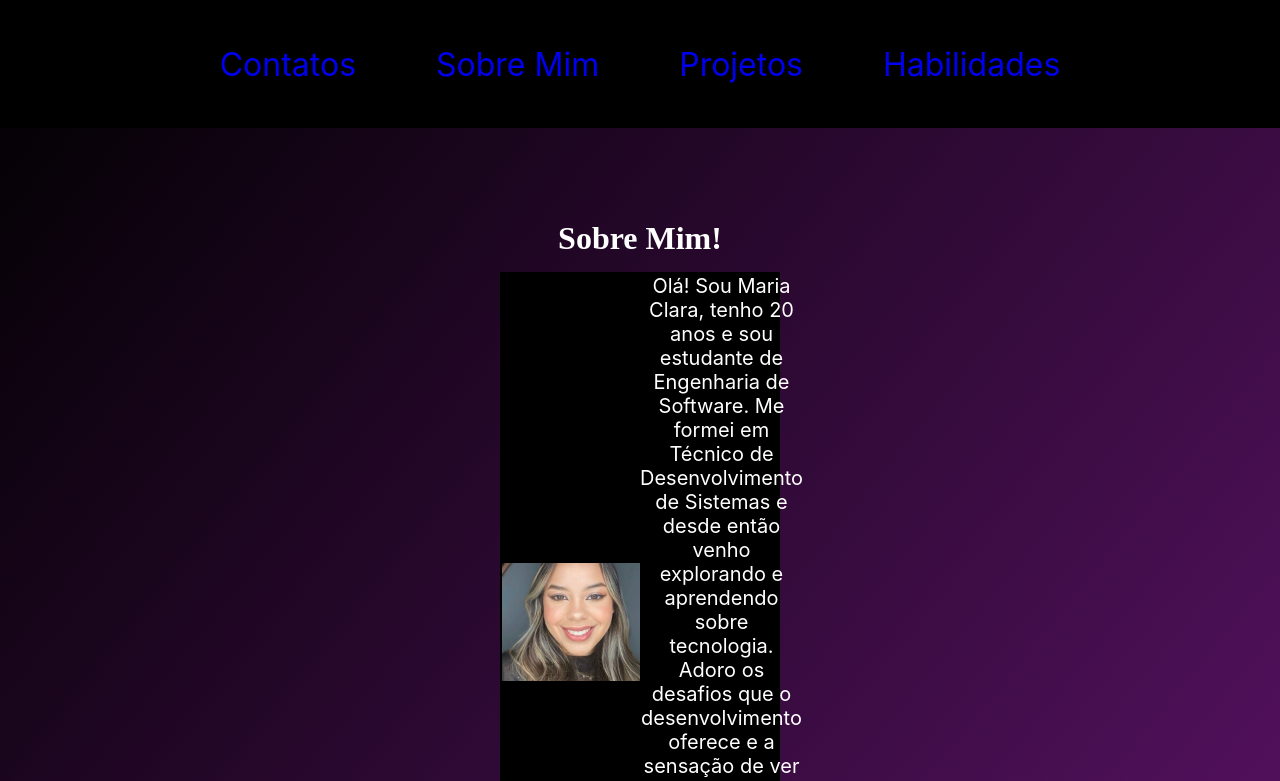
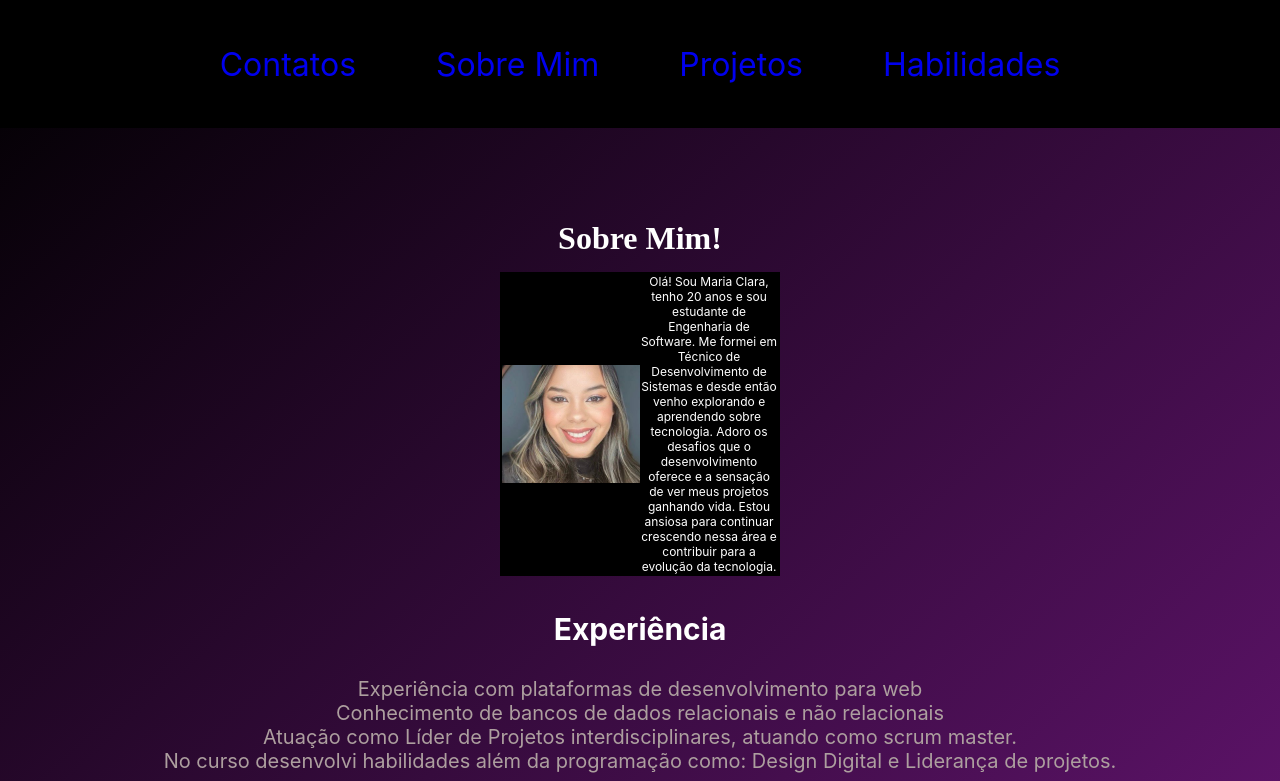
Before and after one commit to maahsilva/Portfolio-, a plain HTML site: page sobreMim.html in a window 1280 px wide. Shown: the top 781 px of the page. Drawn offline with Linux system fonts and the light colour scheme.

Commit message:
Atualização

```diff
--- a/style/sobreMim.css
+++ b/style/sobreMim.css
@@ -57,9 +57,8 @@ header{
 .container-sobre-mim{
     color: #FFF;
     font-family: "Inter";
-    font-size: 20px;
+    font-size: 12px;
     font-style: normal;
-    font-weight: 400;
     line-height: normal;
 }
 
```
